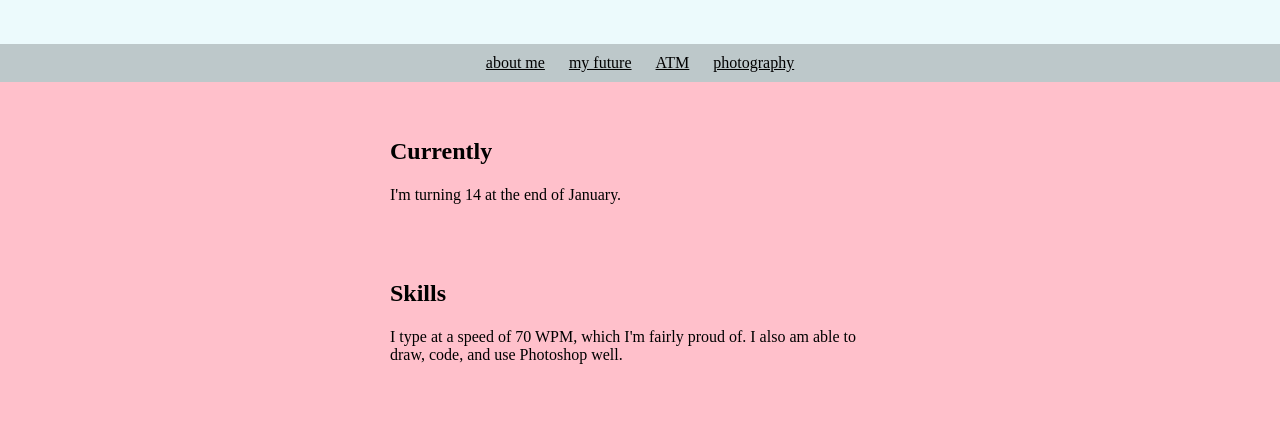
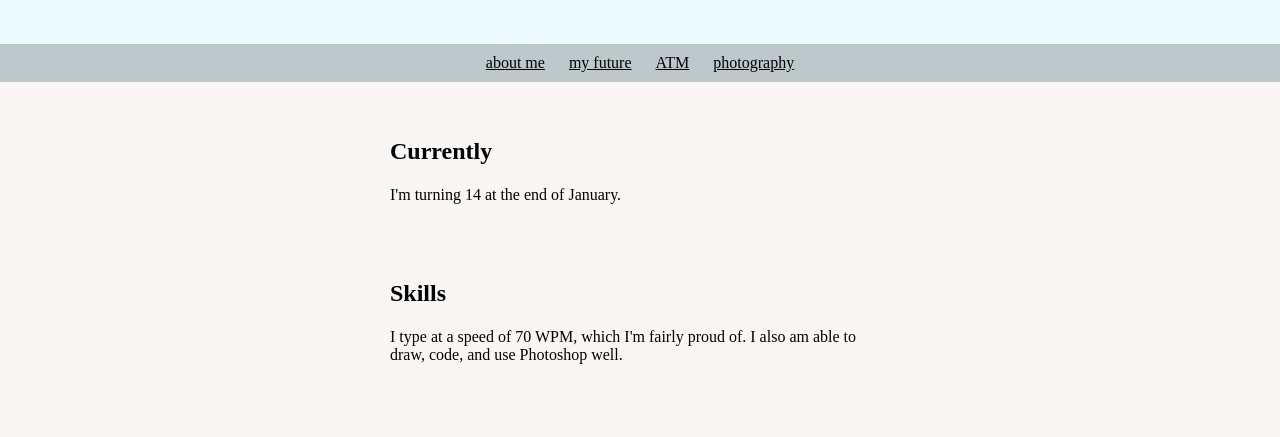
Before and after one commit to sitebyrose/sitebyrose.github.io, a plain HTML site: page index.html in a window 1280 px wide. Shown: the part 337-774 px from the top of the page. Drawn offline with nearby package versions, Linux system fonts and the light colour scheme.

Commit message:
Update myStyle.css

```diff
--- a/myStyle.css
+++ b/myStyle.css
@@ -1,7 +1,7 @@
 
 
       body {
-        background: pink;
+        background: rgb(251,246,246);
       }
 header {
       text-align: center;
```
